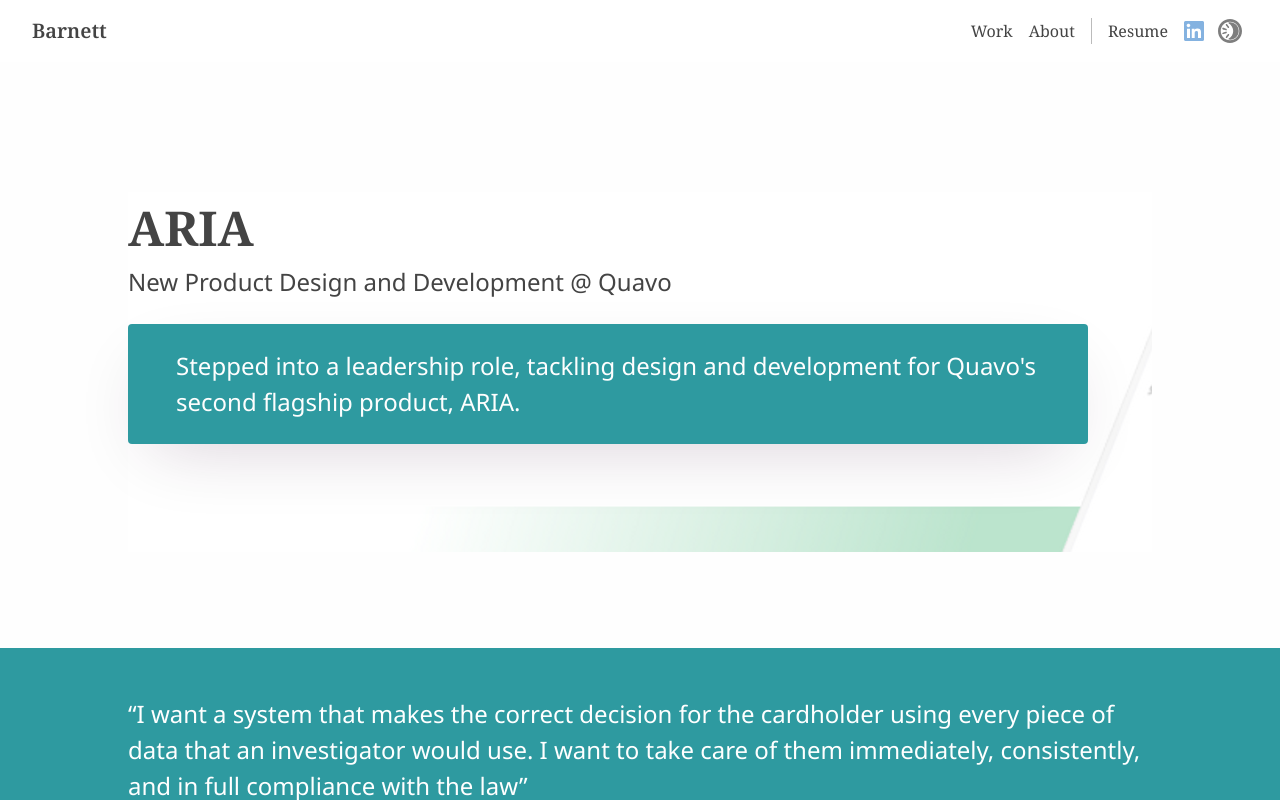
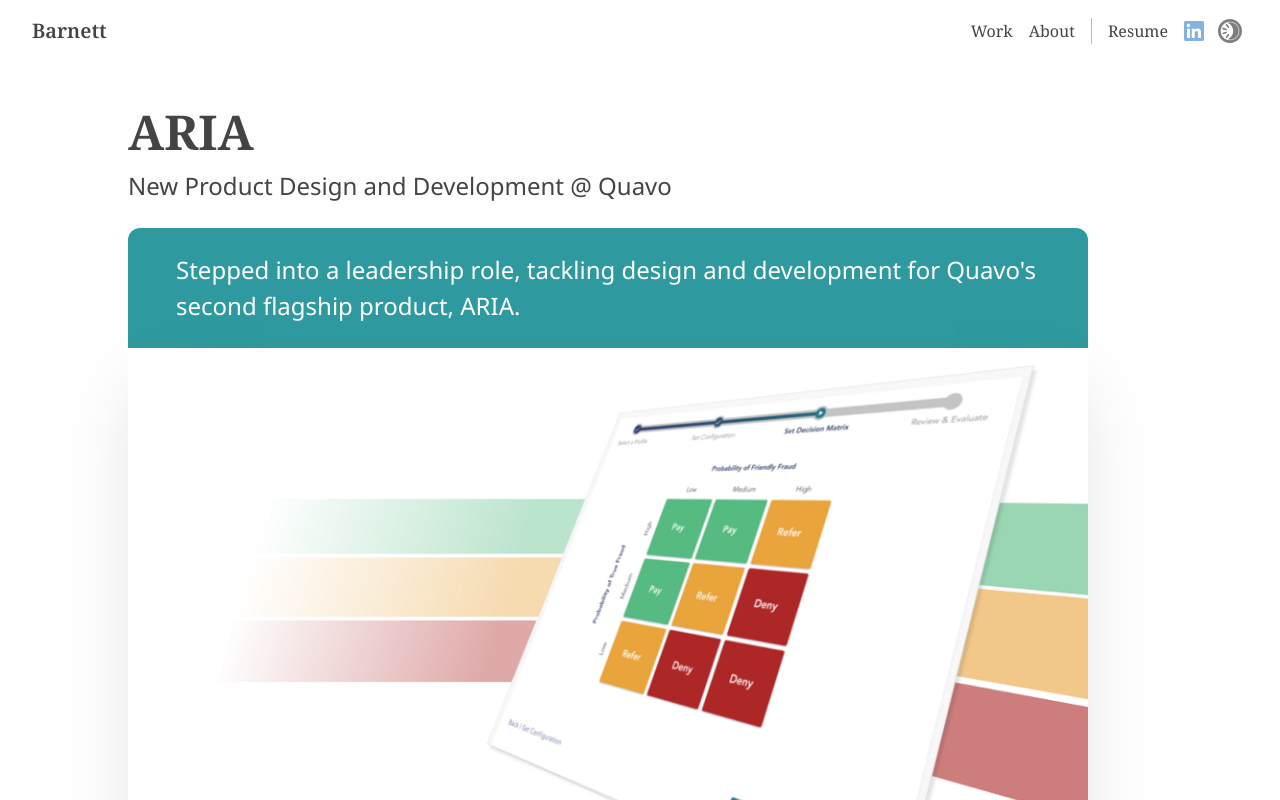
Before and after one commit to ralox/barnett.cc, a React (Create React App) app: page /work/aria in a window 1280 px wide. Shown: the top 800 px of the page. Built offline with nearby package versions, Linux system fonts and the light colour scheme.

Commit message:
move project hero image on page

```diff
--- a/src/styles/project.css
+++ b/src/styles/project.css
@@ -23,7 +23,7 @@
     position: relative;
     font-size: clamp(12px, 1vw + 1rem, 24px);
     text-align: left;
-    padding: 8em 10vw 0;
+    padding: 4em 10vw 0;
 }
 
 /* General Spacing */
@@ -58,10 +58,14 @@
     background-color: var(--color-secondary);
     color: var(--abs-color-bg);
     padding: 1em 2em;
-    border-radius: 4px;
+    border-radius: 0.5em 0.5em 0 0;
+}
+
+.project-intro .project-hero-img {
+    width: clamp(10em,100%,40em);
+    border-radius: 0 0 0.5em 0.5em;
     box-shadow: 0 0.25em 0.5em -1em rgba(50, 0, 50, 0.2), 0 1em 3em -1em rgba(50, 0, 50, 0.2);
 }
-
 
 /* SLIDE WRAPPER */
 
--- a/src/views/projects/aria.js
+++ b/src/views/projects/aria.js
@@ -12,12 +12,13 @@
     <SlideObserver>
       <div className="page-wrapper">
         <article className="aria project">
-          <div className="project-intro" style={{backgroundImage: "url(" + process.env.PUBLIC_URL + "/img/aria.png)"}}>
+          <div className="project-intro">
             <h1 className="project-title">ARIA</h1>
             <div className="project-subtitle">New Product Design and Development @ Quavo</div>
             <div className="project-summary">
               Stepped into a leadership role, tackling design and development for Quavo's second flagship product, ARIA.
             </div>
+            <img className="project-hero-img" src={process.env.PUBLIC_URL + "/img/aria.png"} alt="ARIA decision matrix on abstract background" />
           </div>
 
           <section className="slide-wrapper slide-tilt color-block color-block-primary">
--- a/src/views/projects/cohorts.js
+++ b/src/views/projects/cohorts.js
@@ -12,12 +12,13 @@
     <SlideObserver>
       <div className="page-wrapper">
         <article className="cohorts project">
-          <div className="project-intro" style={{backgroundImage: "url(" + process.env.PUBLIC_URL + "/img/cohorts.png)"}}>
+          <div className="project-intro">
             <h1 className="project-title">Financial Model Cohorts</h1>
             <div className="project-subtitle">Feature Design @ Mosaic</div>
             <div className="project-summary">
               Demystified cohort analysis, a vital part of the CFO toolkit, to deliver a solution that saves clients roughly $10,000 a year.
             </div>
+            <img className="project-hero-img" src={process.env.PUBLIC_URL + "/img/cohorts.png"} alt="Financial model sheet on a laptop" />
           </div>
 
           <section className="slide-wrapper">
--- a/src/views/projects/manage-liability.js
+++ b/src/views/projects/manage-liability.js
@@ -13,13 +13,14 @@
     <SlideObserver>
       <div className="page-wrapper">
         <article className="manage-liability project">
-          <div className="project-intro" style={{backgroundImage: "url(" + process.env.PUBLIC_URL + "/img/manage-liability.png)"}}>
+          <div className="project-intro">
             <h1 className="project-title">Wholesale Auto Liability</h1>
             <div className="project-subtitle">Feature Design @ Cox Automotive</div>
             <div className="project-summary">
               Simplified and elevated dealer disclosure on wholesale vehicles, reducing post-sale arbitration by 50 units a week and
               saving the business roughly $20,000 a week in fees and liabilities.
             </div>
+            <img className="project-hero-img" src={process.env.PUBLIC_URL + "/img/manage-liability.png"} alt="Abstract image of warning icons commonly seen on vehicle dashboards" />
           </div>
 
           <section className="slide-wrapper">
--- a/src/views/projects/mylw.js
+++ b/src/views/projects/mylw.js
@@ -12,13 +12,14 @@
     <SlideObserver>
       <div className="page-wrapper">
         <article className="mylw project">
-          <div className="project-intro" style={{backgroundImage: "url(" + process.env.PUBLIC_URL + "/img/mylw.png)"}}>
+          <div className="project-intro">
             <h1 className="project-title">My Liquid Web</h1>
             <div className="project-subtitle">Customer Portal Redesign @ Liquid Web</div>
             <div className="project-summary">
               Unified brand strategy while optimizing an abstract and interwoven information architecture to empower customers
               and reduce reliance on technical support for routine tasks.
             </div>
+            <img className="project-hero-img" src={process.env.PUBLIC_URL + "/img/mylw.png"} alt="Customper portal homescreen on a monitor beside a laptop showing the server health analytics screen." />
           </div>
 
           <section className="slide-wrapper logo-intro">
--- a/src/views/projects/upgrades.js
+++ b/src/views/projects/upgrades.js
@@ -13,13 +13,14 @@
     <SlideObserver>
       <div className="page-wrapper">
         <article className="upgrades project">
-          <div className="project-intro" style={{backgroundImage: "url(" + process.env.PUBLIC_URL + "/img/upgrades.png)"}}>
+          <div className="project-intro">
             <h1 className="project-title">Merchandising Vehicle Upgrades</h1>
             <div className="project-subtitle">Multi-Feature Strategy @ Cox Automotive</div>
             <div className="project-summary">
               Supercharged dealer merchanising through automated vehicle highlights which enable busy dealers to tell unique stories
               for every vehicle on their lot while providing shoppers with greater confidence in pricing transparency.
             </div>
+            <img className="project-hero-img" src={process.env.PUBLIC_URL + "/img/upgrades.png"} alt="Final shopping solution on tablet" />
           </div>
 
           <section className="slide-wrapper">
--- a/src/views/projects/wholesale-pricing.js
+++ b/src/views/projects/wholesale-pricing.js
@@ -13,13 +13,14 @@
     <SlideObserver>
       <div className="page-wrapper">
         <article className="wholesale-pricing project">
-          <div className="project-intro" style={{backgroundImage: "url(" + process.env.PUBLIC_URL + "/img/wholesale-pricing.png)"}}>
+          <div className="project-intro">
             <h1 className="project-title">Wholesale Auto Pricing</h1>
             <div className="project-subtitle">Internal Tools @ Cox Automotive</div>
             <div className="project-summary">
               Optimized administrator tooling to highlight critical data points and better reflect market conditions,
               reducing the time spent on manual pricing by 15% and driving additional units to auction.
             </div>
+            <img className="project-hero-img" src={process.env.PUBLIC_URL + "/img/wholesale-pricing.png"} alt="Teaser highlight of administrator pricing view" />
           </div>
 
           <section className="slide-wrapper">
```
